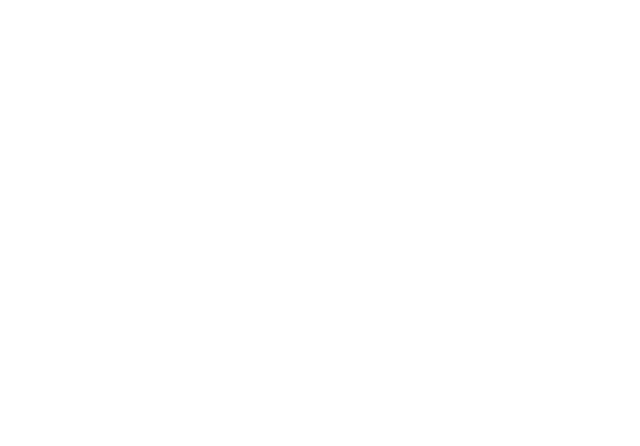
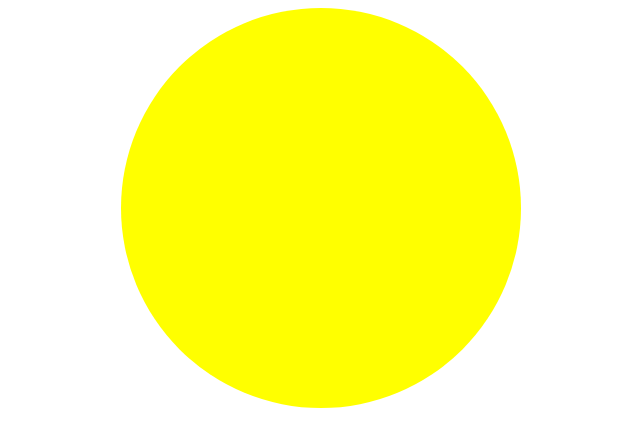
Before and after one commit to Afnan9565/Smiley, a plain HTML site: page index.html in a window 1280 px wide. Shown: the whole page, without its empty margins (319-959 px from the left). Drawn offline with Linux system fonts and the light colour scheme.

Commit message:
Second Commit

```diff
--- a/index.html
+++ b/index.html
@@ -7,6 +7,10 @@
     <link rel="stylesheet" href="style.css">
 </head>
 <body>
+    <div class="outer">
+        <div class="face">
 
+        </div>
+    </div>
 </body>
 </html>
--- a/style.css
+++ b/style.css
@@ -0,0 +1,14 @@
+body{
+    height: 100vh;
+}
+.outer{
+    display: flex;
+    align-items: center;
+    justify-content: center;
+}
+.face{
+    height: 400px;
+    width: 400px;
+    background-color: yellow;
+    border-radius: 50%;
+}
```
